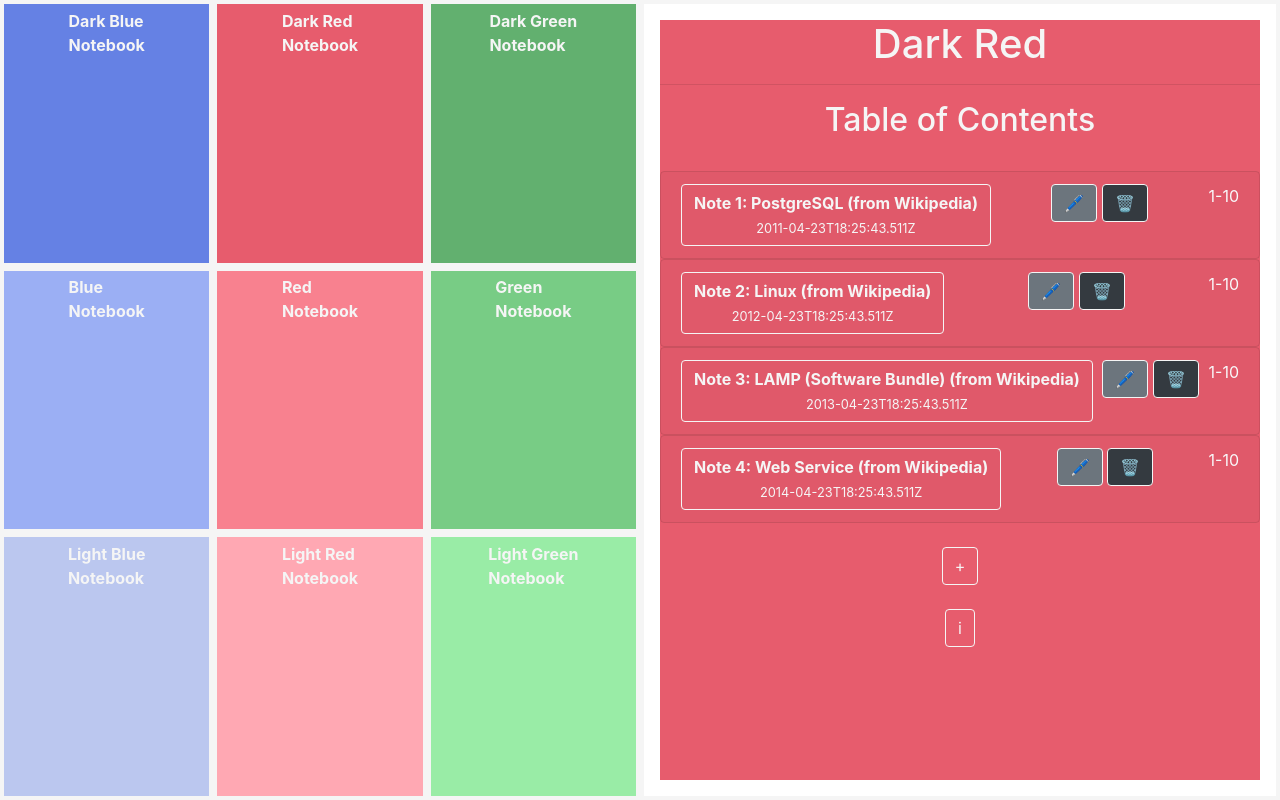
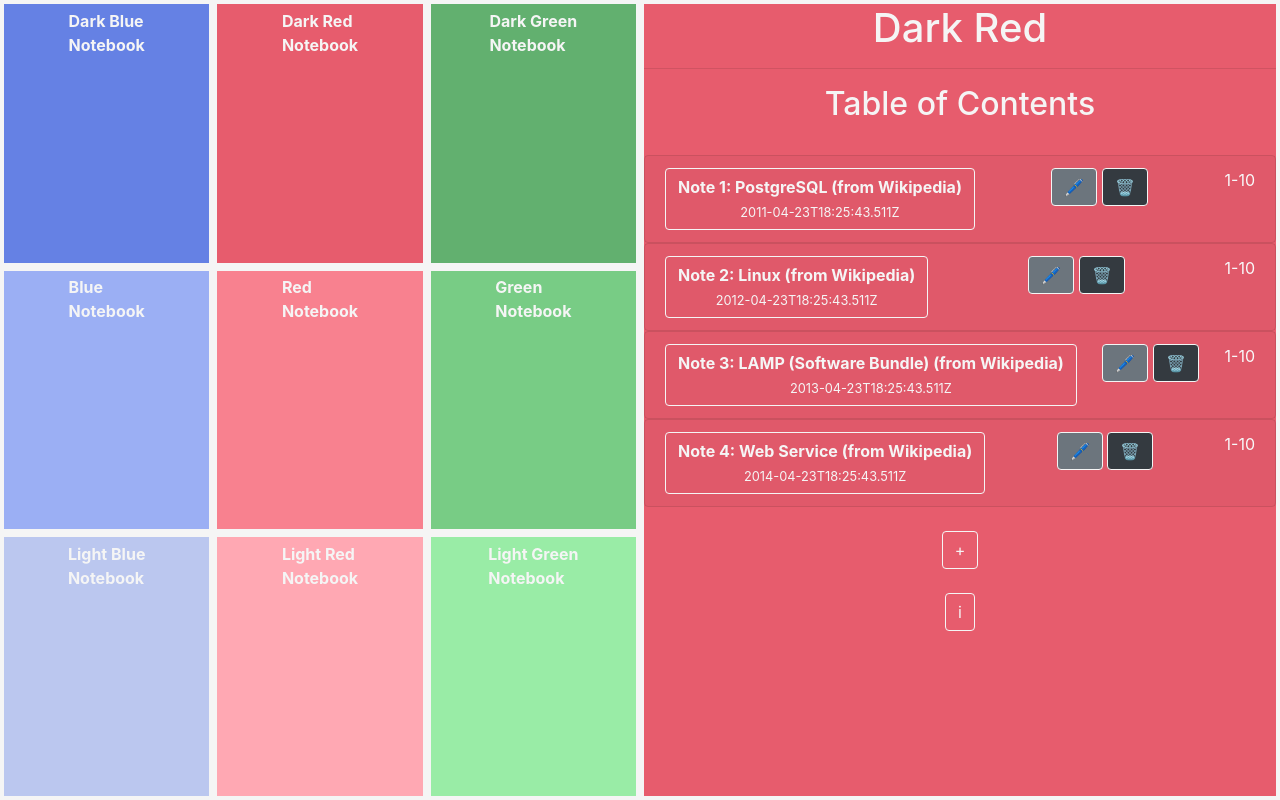
Before and after one commit to theoluyi/chromatic-notes, a React (Create React App) app: page /dark-red in a window 1280 px wide. Built offline with nearby package versions, Linux system fonts and the light colour scheme.

Commit message:
solves ugly border css issue (deletes padding; border .3 => .25rem)

```diff
--- a/src/App.css
+++ b/src/App.css
@@ -14,8 +14,8 @@
 .right-side {
   /* background: whitesmoke;
   background-color: #6581e4; */
-  padding: 1rem;
-  border: solid whitesmoke 0.3rem;
+  /* padding: 1rem; */
+  border: solid whitesmoke 0.25rem;
   color: whitesmoke;
   text-align: center;
 }
--- a/src/Components/TableOfContents.js
+++ b/src/Components/TableOfContents.js
@@ -8,7 +8,7 @@ const TableOfContents = (props) => {
   const capitalizedNotebookTitle = props.color.split('-').map(
     word => (word[0].toUpperCase()) + word.slice(1)).join(' ');
 
-  const thisNotebookzNotes = props.notes.map (
+  const thisNotebooksNotes = props.notes.map (
     noteInfo => <NotePreviewCard noteInfo={noteInfo} />
   )
 
@@ -24,7 +24,7 @@ const TableOfContents = (props) => {
       <hr />
       <h2>Table of Contents</h2>
       <br />
-        {thisNotebookzNotes}
+        {thisNotebooksNotes}
       <br />
       <Button variant="transparent">+</Button>
       <br />
```
